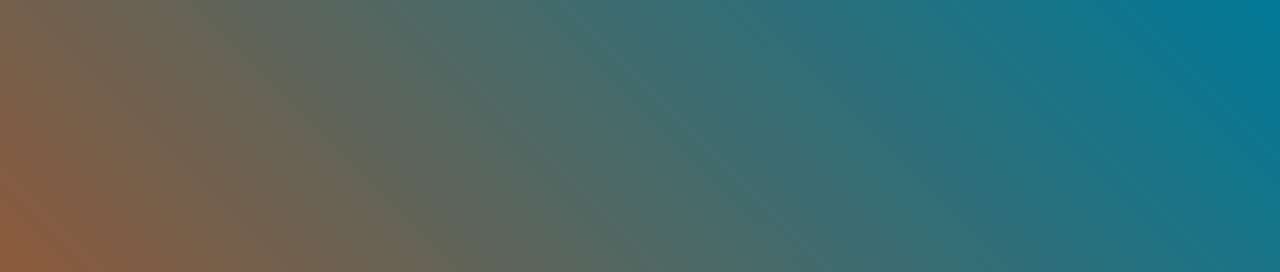
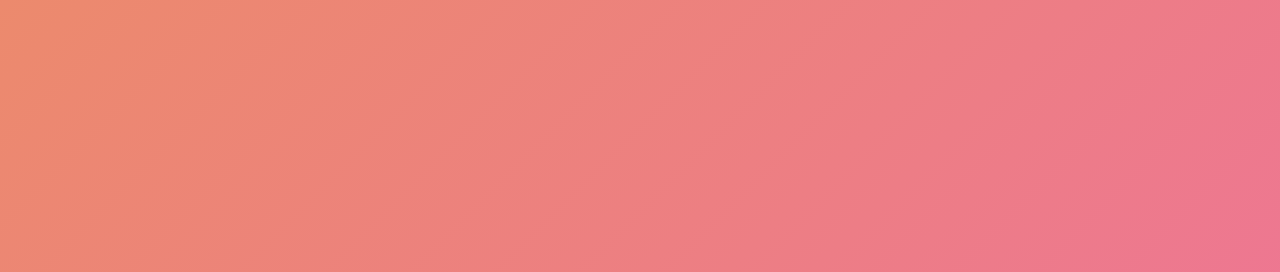
Before and after one commit to NicolasIppoliti/mini-calendar-app, a plain HTML site: page index.html in a window 1280 px wide. Shown: the top 272 px of the page. Drawn offline with Linux system fonts and the light colour scheme.

Commit message:
background gradient changed

```diff
--- a/style.css
+++ b/style.css
@@ -8,7 +8,7 @@
 .container {
   width: 100%;
   min-height: 100vh;
-  background: linear-gradient(45deg, #bd501d, #007997);
+  background: linear-gradient(135deg, #ec8a6d, #EE719D);
   display: flex;
   justify-content: center;
   align-items: center;
```
